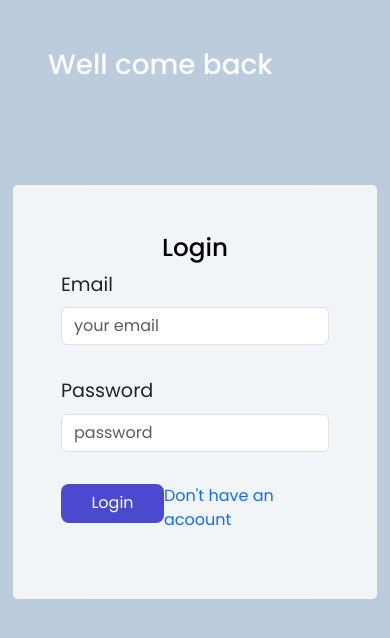
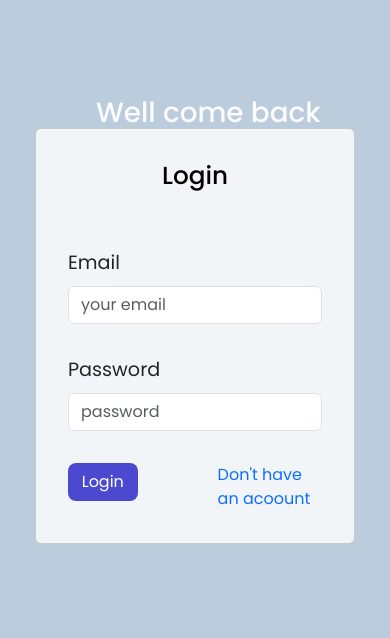
Before and after one commit to Muethea/frontend-Whiteboard, a Vue app: page /login in a window 390 px wide. Shown: the top 638 px of the page. Built offline with nearby package versions, Linux system fonts and the light colour scheme.

Commit message:
responsive css

```diff
--- a/src/App.vue
+++ b/src/App.vue
@@ -1,6 +1,6 @@
 <template>
     <div>
-  <NavBar/>
+
   <LoaderViewVue v-if="showLoading"/>
   <router-view></router-view>
     </div>
@@ -9,14 +9,13 @@
 <script>
 import { mapState } from 'vuex'
 import LoaderViewVue from './components/loader/LoaderView.vue'
-import NavBar from './components/Navbar/NavBarP.vue'
 import {  AUTO_LOGIN_ACTION } from './store/modules/auth/storeconstants'
 
 
 export default {
   name: 'App',
   components: {
-    NavBar,
+
     LoaderViewVue
   },
 
--- a/src/components/Navbar/NavBarP.vue
+++ b/src/components/Navbar/NavBarP.vue
@@ -1,4 +1,5 @@
 <template>
+  <div class="menu">
     <nav class="navbar  navbar-expand-lg navbar-black bg-ligth">
 
       <router-link class="navbar-brand" to="/">White<span>board</span></router-link>
@@ -13,12 +14,14 @@
             <router-link class="nav-link" to="/dashboard" v-if="isAuthenticated">Dasboard</router-link>
           </li>
 
-        <li class="nav-item" v-if="isAuthenticated">
+          <li class="nav-item sair" v-if="isAuthenticated">
             <a href="#" class="nav-link" @click.prevent="onLogout()">Logout</a>
           </li>
         </ul>
       </div>
     </nav>
+  </div>
+
 </template>
 
 <script>
@@ -48,6 +51,22 @@ export default {
 
 <style scoped>
     nav{
+
      margin: 0 1rem;
     }
+
+    .menu{
+     position: relative;
+      background: #fff;
+
+    }
+
+    a{
+      color: black;
+
+    }
+    .sair{
+      position: absolute;
+      right: 0;
+    }
 </style>
--- a/src/components/pages/DashboardPage.vue
+++ b/src/components/pages/DashboardPage.vue
@@ -1,4 +1,5 @@
 <template>
+    <NavBarP/>
   <div class="new">
     <h3>Create a board</h3>
     <div class="row card-group " style="text-align: center;">
@@ -61,51 +62,40 @@ import { GET_USER_TOKEN_GETTER, LOADING_SPINNER_SHOW_MUTATION } from '@/store/mo
 
 import axiosInstance from '@/services/AxiosTokenInstance'
 import { mapGetters, mapMutations } from 'vuex'
+import NavBarP from '../Navbar/NavBarP.vue'
 export default {
-
-
-
     data() {
         return {
             dashboard: [],
-
-    }
+        };
     },
-
-
     computed: {
-    ...mapGetters('auth', {
+        ...mapGetters("auth", {
             token: GET_USER_TOKEN_GETTER
         })
     },
 
     mounted() {
-
-    this.showLoading(true)
-
+        this.showLoading(true);
         axiosInstance.get(`https://login-vue-6c892-default-rtdb.firebaseio.com/posts.json`).then(response => {
-      this.formatDashboard(response.data)
-      this.showLoading(false)
+            this.formatDashboard(response.data);
+            this.showLoading(false);
         }).catch(() => {
-      this.showLoading(false)
-    })
+            this.showLoading(false);
+        });
     },
-
     methods: {
-
         ...mapMutations({
             showLoading: LOADING_SPINNER_SHOW_MUTATION
         }),
-
         formatDashboard(dashboard) {
             for (let key in dashboard) {
-        this.dashboard.push({ ...dashboard[key], id: key })
+                this.dashboard.push({ ...dashboard[key], id: key });
             }
-
-      console.log(this.dashboard)
+            console.log(this.dashboard);
         }
-
-  }
+    },
+    components: { NavBarP }
 }
 </script>
 
--- a/src/components/pages/LoginPage.vue
+++ b/src/components/pages/LoginPage.vue
@@ -176,7 +176,20 @@ form {
   flex-direction: column;
 }
 
-@media (min-width: 700px) {
+@media (min-width: 768px) {
+
+.back {
+  padding: 12rem;
+  color:#fcfcff;
+  position: fixed;
+  top: 0;
+  left: 0;
+  z-index: 0;
+  width:55rem;
+  height: 100rem;
+  background:#bcd;
+}
+
 
 main {
   max-width: 1020px;
@@ -186,11 +199,11 @@ main {
   margin-top: -100px;
   background: hsla(0, 0%, 100%, 0.8);
   backdrop-filter: blur(30px);
-width: 30rem;
+width: 40rem;
 margin: 0 auto;
   height: 26rem;
   padding: 3rem;
-  margin-top: 8rem;
+  margin-top: 15rem;
 }
 
 .card h2 {
@@ -199,4 +212,61 @@ margin: 0 auto;
 }
 
 }
+
+@media (max-width: 768px) {
+
+.back {
+  padding: 6rem;
+  color:#fcfcff;
+  position: fixed;
+  top: 0;
+  left: 0;
+  z-index: 0;
+  width:35rem;
+  height: 100rem;
+  background:#bcd;
+}
+
+
+main {
+  max-width: 1020px;
+  margin: 0 auto;
+}
+.card {
+
+  background: hsla(0, 0%, 100%, 0.8);
+  backdrop-filter: blur(30px);
+width: 35rem;
+margin: 0 auto;
+  height: 26rem;
+  padding: 3rem;
+  margin-top: 15rem;
+}
+
+.card h2 {
+    color: #000000;
+  text-align: center;
+}
+
+}
+@media  (max-width:480px) {
+  .card {
+  margin-top: -100px;
+  background: hsla(0, 0%, 100%, 0.8);
+  backdrop-filter: blur(30px);
+  display: flex;
+  justify-content: space-between;
+width: 20rem;
+margin: 0 auto;
+  height: 26rem;
+  padding: 2rem;
+  margin-top: 8rem;
+}
+
+.btns{
+  display: flex;
+  gap: 5rem;
+}
+
+}
 </style>
```
Also changed, not shown: src/components/pages/WhiteBoardPage.vue (+10 -92 lines). Lines whose indentation alone changed are shown as unchanged.
